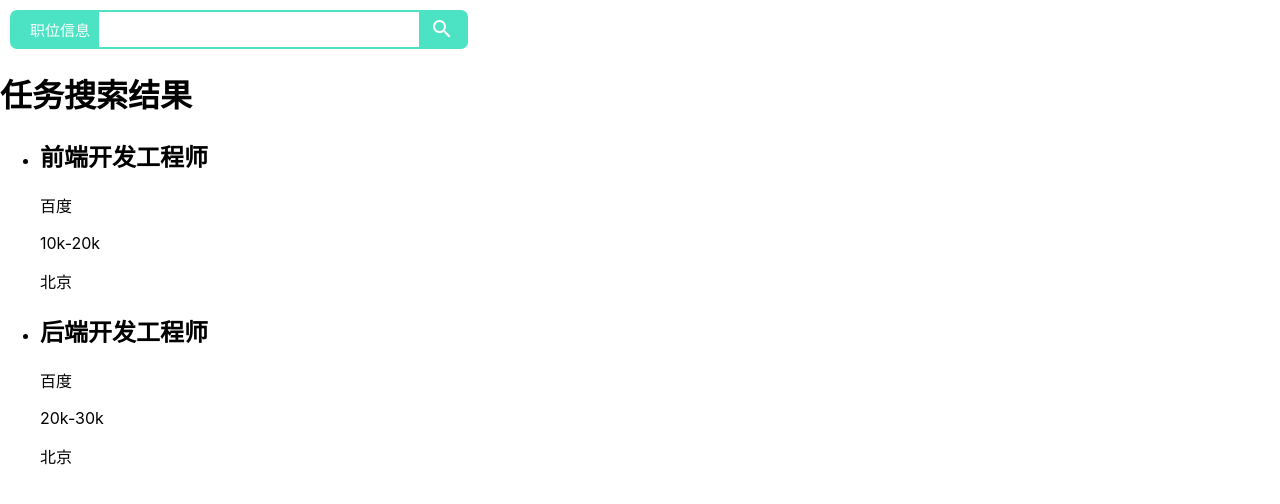
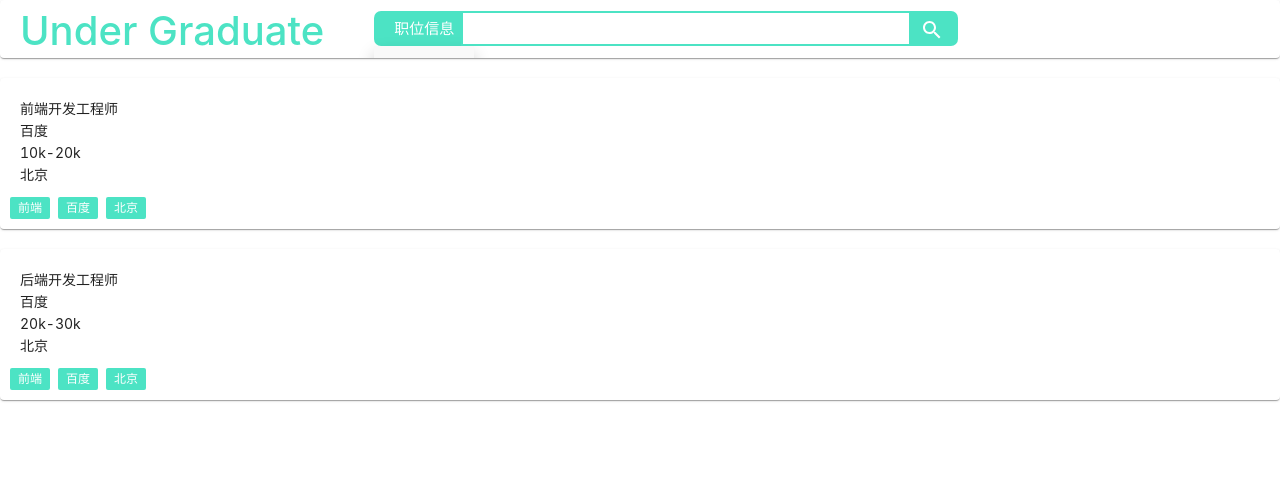
Before and after one commit to kuroo-fissh/UnderGraduate, a React (Create React App) app: page /jobSearch in a window 1280 px wide. Both pictures are taken after a click on the button "职位信息". Shown: the top 504 px of the page. Built offline with nearby package versions, Linux system fonts and the light colour scheme.

Commit message:
feat/初步完成page2, 完成了search框的封装

```diff
--- a/src/App.js
+++ b/src/App.js
@@ -1,5 +1,6 @@
 import { BrowserRouter, Routes, Route } from 'react-router-dom';
 import JobSearchPage from './pages/JobSearchPage';
+import 'antd/dist/antd.min.css';
 import './App.css';
 import React from "react";
 
--- /dev/null
+++ b/src/component/JobCard/JobCard.js
@@ -0,0 +1,28 @@
+import React from "react";
+import Card from '@mui/material/Card';
+import { Tag } from "antd";
+import './style.css';
+
+export const JobCard = (props) => {
+
+	// eslint-disable-next-line react/prop-types
+	const {item: { id,title, company, salary, city, tag}} = props;
+	return (
+		<Card name={id} className="card-zone">
+			<div className="card-content">
+				<div className="card-title">{title}</div>
+				<div className="card-subtitle">{company}</div>
+				<div className="card-subtitle">{salary}</div>
+				<div className="card-subtitle">{city}</div>
+			</div>
+			<div className="card-tag">
+				{
+					// eslint-disable-next-line react/prop-types
+					tag.map((item, index) => {
+						return <Tag key={index} color="#4CE3C4">{item}</Tag>;
+					}
+					)}
+			</div>
+		</Card>
+	);
+};
--- /dev/null
+++ b/src/component/JobCard/style.css
@@ -0,0 +1,19 @@
+.card-zone {
+  display: flex;
+  flex-direction: column;
+  width: 100%;
+  height: 100%;
+  background-color: #fff;
+  box-shadow: 0px 0px 10px rgba(0, 0, 0, 0.1);
+  margin-top: 20px;
+  padding: 10px;
+}
+
+.card-content {
+  display: flex;
+  flex-direction: column;
+  justify-content: center;
+  width: 100%;
+  height: 100%;
+  padding: 10px;
+}
--- a/src/component/Search/TopSearchArea.js
+++ b/src/component/Search/TopSearchArea.js
@@ -20,6 +20,7 @@ export const TopSearchArea = (props) => {
 				"company": "百度",
 				"salary": "10k-20k",
 				"city": "北京",
+				"tag": ["前端", "百度", "北京"],
 			},
 			{
 				"id": "4",
@@ -27,6 +28,7 @@ export const TopSearchArea = (props) => {
 				"company": "百度",
 				"salary": "20k-30k",
 				"city": "北京",
+				"tag": ["前端", "百度", "北京"],
 			},
 		];
 		//值回调给父级
@@ -34,12 +36,47 @@ export const TopSearchArea = (props) => {
 	}
 	, [searchInput]);
 
+	function doSearch() {
+		//这里实现交互
+		console.log(searchInput);
+		console.log(document.getElementById("modeButton").textContent);
+		setSearchResult([]);
+	}
+
+	function showMenu() {
+		//这里实现交互
+		document.getElementById("myDropdown").classList.toggle("show");
+	}
+
+	window.onclick = function(event) {
+		if (!event.target.matches('.choose')) {
+
+			let dropdowns = document.getElementsByClassName("dropdown-content");
+			let i = 0;
+			for (i = 0; i < dropdowns.length; i++) {
+				let openDropdown = dropdowns[i];
+				if (openDropdown.classList.contains('show')) {
+					openDropdown.classList.remove('show');
+				}
+			}
+		}
+	};
+
+	function choose(e) {
+		document.getElementById("modeButton").textContent = e.target.textContent;
+	}
 
 	return (
 		<div className="body">
-			<button className="choose">职位信息</button>
+			<div className='dropdown'>
+				<button id="modeButton" className="choose" onClick={showMenu}>职位信息</button>
+				<div id="myDropdown" className="dropdown-content">
+					<a onClick={choose}>职位信息</a>
+					<a onClick={choose}>面试经验</a>
+				</div>
+			</div>
 			<input className="text" onChange={(e) => setSearchInput(e.target.value)} value={searchInput} />
-			<button className="search"><SearchIcon /></button>
+			<button className="search" onClick={doSearch}><SearchIcon /></button>
 		</div>
 	);
 };
--- a/src/component/Search/style.css
+++ b/src/component/Search/style.css
@@ -7,7 +7,7 @@
 .choose {
   width:100px;
   font-size: 15px;
-  height: 39px;
+  height: 35px;
   background-color: #4CE3C4;
   color: #fff;
   border: none;
@@ -18,8 +18,8 @@
 .text{
   caret-color:gray;
   font-size: 15px;
-  width: 300px;
-  height:25px;
+  width: 450px;
+  height:35px;
   border: 2px solid #4CE3C4;
   outline: none;
   padding: 5px 10px;
@@ -30,10 +30,41 @@
 .search {
   width: 60px;
   font-size: 15px;
-  height: 39px;
+  height: 35px;
   background-color: #4CE3C4;
   color: #fff;
   border: none;
   padding: 7px 22px;
   border-radius: 7px;
 }
+
+.search:hover {
+  background-color: #1baf8f;
+  color: #fff;
+}
+
+.dropdown {
+  position: relative;
+  display: inline-block;
+}
+
+.dropdown-content {
+  display: none;
+  position: absolute;
+  background-color: #f9f9f9;
+  min-width: 100px;
+  overflow: auto;
+  box-shadow: 0px 8px 16px 0px rgba(0,0,0,0.2);
+  z-index: 1;
+}
+
+.dropdown-content a {
+  color: black;
+  padding: 12px 16px;
+  text-decoration: none;
+  display: block;
+}
+
+.dropdown a:hover {background-color: #f1f1f1}
+
+.show {display:block;}
--- a/src/pages/JobSearchPage.js
+++ b/src/pages/JobSearchPage.js
@@ -1,6 +1,7 @@
 import React,{useState} from "react";
 import {TopSearchArea} from "../component/Search/TopSearchArea";
-
+import Card from '@mui/material/Card';
+import {JobCard} from "../component/JobCard/JobCard";
 const JobSearchPage = () => {
 	// 任务搜索结果
 	const [searchResult, setSearchResult] = useState([
@@ -10,6 +11,7 @@ const JobSearchPage = () => {
 			"company": "百度",
 			"salary": "10k-20k",
 			"city": "北京",
+			"tag": ["前端", "百度", "北京"],
 		},
 		{
 			"id": "2",
@@ -17,6 +19,7 @@ const JobSearchPage = () => {
 			"company": "百度",
 			"salary": "20k-30k",
 			"city": "北京",
+			"tag": ["后端", "百度", "北京"],
 		},
 	]);
 
@@ -31,18 +34,17 @@ const JobSearchPage = () => {
 
 	return (
 		<div>
-			<TopSearchArea setSearchResult={setSearchResult}/>
-			<h1>任务搜索结果</h1>
-			<ul>
+			<Card style = {{display: "flex", justifyContent: "left", alignItems: "center"}}>
+				<h2 style={{fontSize: "40px", color: '#4CE3C4',marginLeft:'20px',marginRight:'40px',marginBottom:'-5px'}}>Under Graduate</h2>
+				<div>
+					<TopSearchArea setSearchResult={setSearchResult}/>
+				</div>
+			</Card>
+			<div>
 				{searchResult.map(item => (
-					<li key={item.id}>
-						<h2>{item.title}</h2>
-						<p>{item.company}</p>
-						<p>{item.salary}</p>
-						<p>{item.city}</p>
-					</li>
+					<JobCard key={item.id} item={item}/>
 				))}
-			</ul>
+			</div>
 
 		</div>
 	);
```
